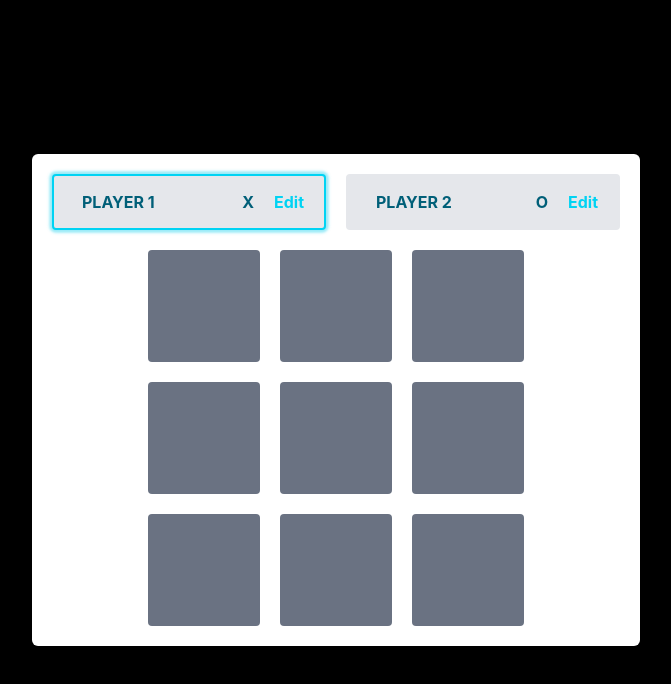
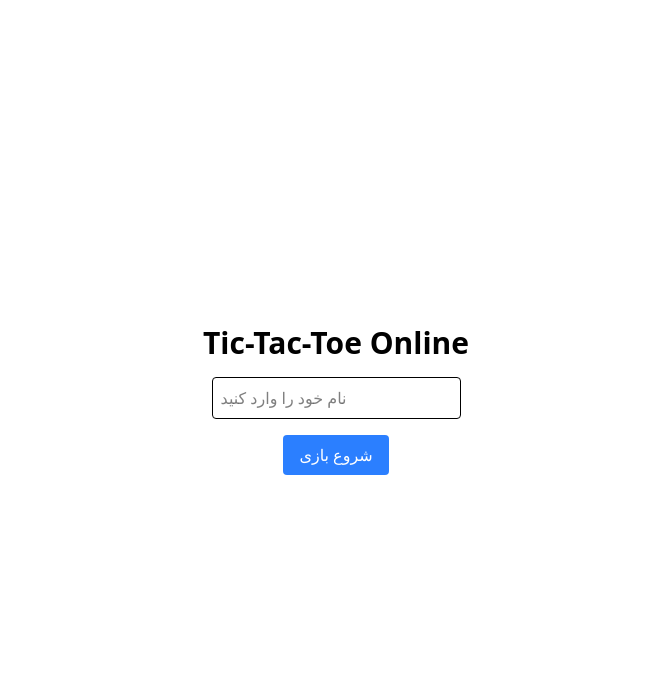
Before and after one commit to hadis2000/lets-play, a React (Vite) app: page / in a window 1280 px wide. Shown: the top 684 px of the page, without its empty margins (304-975 px from the left). Built offline with nearby package versions, Linux system fonts and the light colour scheme; a web font is replaced by a local one.

Commit message:
tic-tac-toe online added

```diff
--- a/package.json
+++ b/package.json
@@ -13,8 +13,11 @@
     "@tailwindcss/vite": "^4.1.7",
     "react": "^19.1.0",
     "react-dom": "^19.1.0",
+    "react-router-dom": "^7.6.1",
     "react-toastify": "^11.0.5",
-    "tailwindcss": "^4.1.7"
+    "socket.io-client": "^4.8.1",
+    "tailwindcss": "^4.1.7",
+    "zustand": "^5.0.5"
   },
   "devDependencies": {
     "@eslint/js": "^9.25.0",
--- a/src/App.tsx
+++ b/src/App.tsx
@@ -1,7 +1,16 @@
-import TicTacToe from "./pages/tic-tac-toe";
+import { BrowserRouter as Router, Routes, Route } from "react-router-dom";
+import Home from "./pages/tic-tac-toe-online/home";
+import Game from "./pages/tic-tac-toe-online/game";
 
 function App() {
-  return <TicTacToe />;
+  return (
+    <Router>
+      <Routes>
+        <Route path="/" element={<Home />} />
+        <Route path="/game" element={<Game />} />
+      </Routes>
+    </Router>
+  );
 }
 
 export default App;
--- /dev/null
+++ b/src/pages/tic-tac-toe-online/game/index.tsx
@@ -0,0 +1,5 @@
+const Game = () => {
+  return <div>Game</div>;
+};
+
+export default Game;
--- /dev/null
+++ b/src/pages/tic-tac-toe-online/home/index.tsx
@@ -0,0 +1,35 @@
+// src/pages/Home.tsx
+import { useState } from "react";
+import { useNavigate } from "react-router-dom";
+import { useGameStore } from "../../../store/useGameStore";
+
+export default function Home() {
+  const [name, setName] = useState("");
+  const setPlayerName = useGameStore((s) => s.setPlayerName);
+  const navigate = useNavigate();
+
+  const handleStart = () => {
+    if (!name.trim()) return;
+    setPlayerName(name);
+    navigate("/game");
+  };
+
+  return (
+    <div className="flex flex-col items-center justify-center h-screen gap-4">
+      <h1 className="text-3xl font-bold">Tic-Tac-Toe Online</h1>
+      <input
+        type="text"
+        placeholder="نام خود را وارد کنید"
+        className="p-2 border rounded"
+        value={name}
+        onChange={(e) => setName(e.target.value)}
+      />
+      <button
+        className="bg-blue-500 text-white px-4 py-2 rounded"
+        onClick={handleStart}
+      >
+        شروع بازی
+      </button>
+    </div>
+  );
+}
--- /dev/null
+++ b/src/pages/tic-tac-toe-online/index.tsx
@@ -0,0 +1,5 @@
+const TicTacToeOnline = () => {
+  return <div>TicTacToeOnline</div>;
+};
+
+export default TicTacToeOnline;
--- /dev/null
+++ b/src/socket.ts
@@ -0,0 +1,5 @@
+// src/socket.ts
+import { io } from "socket.io-client";
+
+const socket = io("http://localhost:3001"); // آدرس سرور Node.js
+export default socket;
--- /dev/null
+++ b/src/store/useGameStore.ts
@@ -0,0 +1,12 @@
+// src/store/useGameStore.ts
+import { create } from "zustand";
+
+interface GameState {
+  playerName: string;
+  setPlayerName: (name: string) => void;
+}
+
+export const useGameStore = create<GameState>((set) => ({
+  playerName: "",
+  setPlayerName: (name) => set({ playerName: name }),
+}));
```
Also changed, not shown: src/pages/tic-tac-toe-online/components/Board.tsx (added), src/pages/tic-tac-toe-online/components/PlayerInfo.tsx (added), 1 other file (tests, documents, lock files or other folders).
